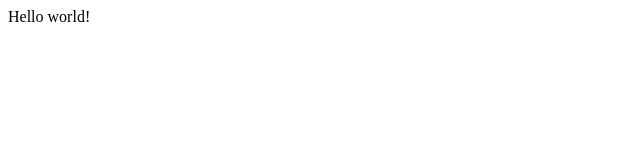
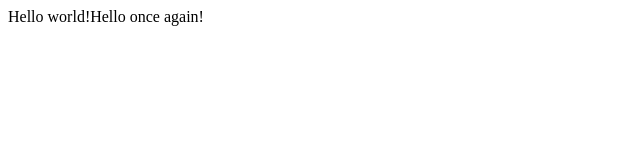
Before and after one commit to vineet-chelsea/lec1, a plain HTML site: page index.html in a window 1280 px wide. Shown: the whole page, without its empty margins (0-640 px from the left). Drawn offline with Linux system fonts and the light colour scheme.

Commit message:
done featuring

```diff
--- a/index.html
+++ b/index.html
@@ -5,6 +5,6 @@
     <title>test</title>
   </head>
   <body>
-    Hello world!
+    Hello world!Hello once again!
   </body>
 </html>
```
